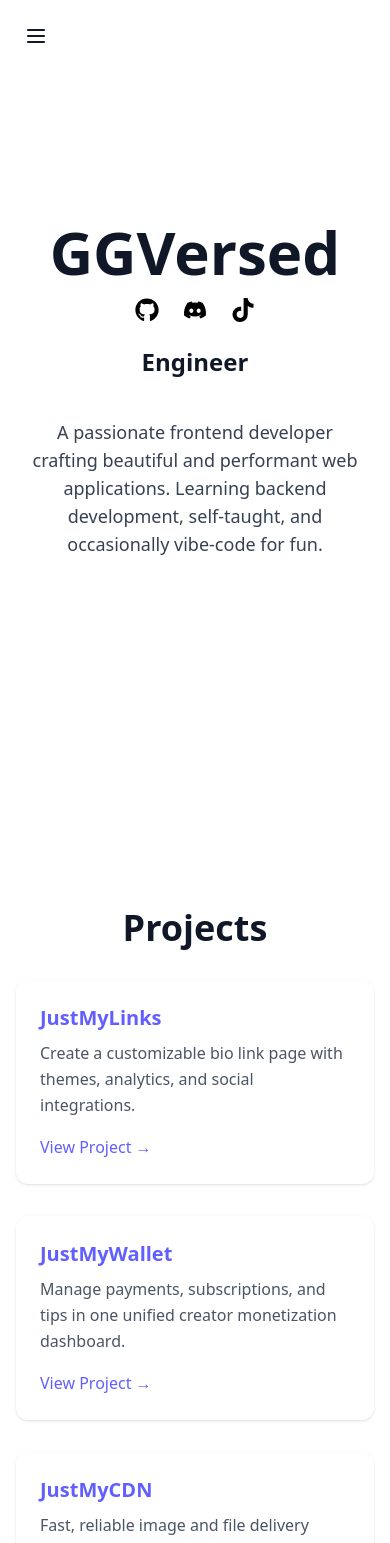
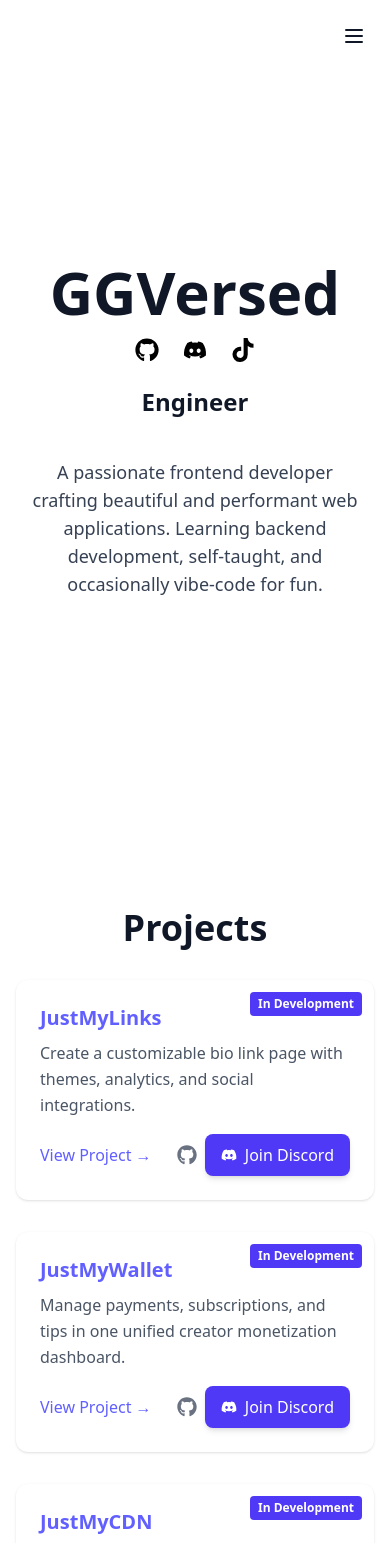
Before and after one commit to ftpggversed/my-portfolio, a Next.js app: page / in a window 390 px wide. Shown: the top 1543 px of the page. Built offline with nearby package versions, Linux system fonts and the light colour scheme.

Commit message:
modified:   src/app/page.tsx

```diff
--- a/src/app/page.tsx
+++ b/src/app/page.tsx
@@ -2,9 +2,8 @@
 
 import { useState, useEffect } from 'react';
 import { FaGithub, FaDiscord, FaTiktok } from 'react-icons/fa';
-import { Menu, X } from 'lucide-react';
+import { Menu, X, Sun, Moon } from 'lucide-react';
 import { useTheme } from 'next-themes';
-import { Sun, Moon } from 'lucide-react';
 import { motion, AnimatePresence } from 'framer-motion';
 import Link from 'next/link';
 
@@ -16,120 +15,78 @@ export default function PortfolioPage() {
 
   const taglines = ['Developer', 'Designer', 'Engineer', 'Creator'];
   const projects = [
-    {
-      title: 'JustMyLinks',
-      href: '/tools/links',
-      desc: 'Create a customizable bio link page with themes, analytics, and social integrations.'
-    },
-    {
-      title: 'JustMyWallet',
-      href: '/tools/wallet',
-      desc: 'Manage payments, subscriptions, and tips in one unified creator monetization dashboard.'
-    },
-    {
-      title: 'JustMyCDN',
-      href: '/tools/cdn',
-      desc: 'Fast, reliable image and file delivery backed by Supabase storage + usage analytics.'
-    },
-    {
-      title: 'Private CDN',
-      href: '/tools/private-cdn',
-      desc: 'Secure, private content delivery network for enterprise-grade file distribution.'
-    },
-    {
-      title: 'Simple Sandbox',
-      href: '/tools/sandbox',
-      desc: 'A live, in-browser code sandbox with support for animations, Three.js 3D scenes, and custom module imports.'
-    },
-    {
-      title: 'Phantom Nodes',
-      href: '/tools/phantom-nodes',
-      desc: 'Robust VPS and game server hosting with Pterodactyl panel and Proxmox integration for maximum uptime.'
-    }
+    { title: 'JustMyLinks', href: 'https://justmylinks.vercel.app', repo: 'https://github.com/ftpggversed/justmylinks', desc: 'Create a customizable bio link page with themes, analytics, and social integrations.' },
+    { title: 'JustMyWallet', href: 'https://justmywallet.vercel.app', repo: 'https://github.com/ftpggversed/justmywallet', desc: 'Manage payments, subscriptions, and tips in one unified creator monetization dashboard.' },
+    { title: 'JustMyCDN', href: '/tools/cdn', repo: 'https://github.com/ftpggversed/justmycdn', desc: 'Fast, reliable image and file delivery backed by Supabase storage + usage analytics.' },
+    { title: 'Private CDN', href: 'https://privatecdn.vercel.app', repo: 'https://github.com/ftpggversed/private-cdn', desc: 'Secure, private content delivery network for enterprise-grade file distribution.' },
+    { title: 'Simple Sandbox', href: 'https://simplesandbox.vercel.app', repo: 'https://github.com/ftpggversed/simplesandbox', desc: 'A live, in-browser code sandbox with support for animations, Three.js 3D scenes, and custom module imports.' },
+    { title: 'Phantom Nodes', href: 'https://phantomnodes.vercel.app', repo: 'https://github.com/ftpggversed/phantom-nodes', desc: 'Robust VPS and game server hosting with Pterodactyl panel and Proxmox integration for maximum uptime.' }
   ];
 
   useEffect(() => setMounted(true), []);
   useEffect(() => {
-    const interval = setInterval(() => {
-      setTaglineIndex((i) => (i + 1) % taglines.length);
-    }, 2500);
-    return () => clearInterval(interval);
+    const iv = setInterval(() => setTaglineIndex(i => (i + 1) % taglines.length), 2500);
+    return () => clearInterval(iv);
   }, []);
 
   const toggleTheme = () => setTheme(theme === 'dark' ? 'light' : 'dark');
-  const scrollTo = (id: string) => {
-    document.getElementById(id)?.scrollIntoView({ behavior: 'smooth' });
-  };
+  const scrollTo = (id: string) => document.getElementById(id)?.scrollIntoView({ behavior: 'smooth' });
 
   return (
     <div className="flex flex-col items-center bg-bg text-text transition-colors duration-500">
       {/* Header */}
       <header className="fixed top-0 w-full bg-white/50 dark:bg-gray-900/50 backdrop-blur-sm z-50">
-        <div className="container mx-auto flex items-center p-4">
-          {/* Mobile toggle */}
-          <button
-            className="md:hidden p-2 rounded hover:bg-gray-200 dark:hover:bg-gray-700 transition"
-            onClick={() => setNavOpen(!navOpen)}
-            aria-label="Toggle menu"
-          >
-            {navOpen ? <X size={24} /> : <Menu size={24} />}
-          </button>
-          {/* Spacer to push nav to right */}
-          <div className="flex-1" />
+        <div className="container mx-auto flex justify-end items-center p-4 space-x-4">
           {/* Nav Links */}
-          <nav className={` ${navOpen ? 'flex' : 'hidden'} md:flex flex-col md:flex-row items-center space-y-2 md:space-y-0 md:space-x-6 bg-white dark:bg-gray-900 md:bg-transparent md:dark:bg-transparent p-4 md:p-0 absolute md:relative top-full md:top-auto right-4 md:right-auto rounded-md md:rounded-none shadow-md md:shadow-none`}>
-            {['home', 'projects', 'skills', 'contact'].map((sec) => (
-              <button
-                key={sec}
+          <nav className={`${navOpen ? 'flex' : 'hidden'} md:flex items-center space-x-6 bg-white/30 dark:bg-gray-900/30 backdrop-blur-md rounded-md p-4 md:p-0 absolute md:relative top-full md:top-auto right-4 md:right-auto shadow-lg md:shadow-none`}>
+            {['home','projects','skills','contact'].map(sec => (
+              <button key={sec}
                 onClick={() => { setNavOpen(false); scrollTo(sec); }}
                 className="uppercase text-sm font-medium hover:text-primary transition"
-              >
-                {sec}
-              </button>
+              >{sec}</button>
             ))}
             {mounted && (
               <button onClick={toggleTheme} className="p-2 rounded hover:bg-gray-200 dark:hover:bg-gray-700 transition">
-                {theme === 'dark' ? <Sun size={20} /> : <Moon size={20} />}
+                {theme==='dark'?<Sun size={20}/>:<Moon size={20}/>}
               </button>
             )}
           </nav>
+          {/* Hamburger Toggle */}
+          <button
+            className="md:hidden p-2 rounded hover:bg-gray-200 dark:hover:bg-gray-700 transition"
+            onClick={() => setNavOpen(o => !o)}
+            aria-label="Toggle menu"
+          >
+            {navOpen? <X size={24}/> : <Menu size={24}/>}
+          </button>
         </div>
       </header>
 
       {/* Hero */}
-      <section id="home" className="min-h-screen flex flex-col justify-center items-center px-6">
+      <section id="home" className="min-h-screen flex flex-col justify-center items-center px-6 pt-20">
         <motion.h1
           className="text-6xl font-bold mb-4"
-          initial={{ scale: 0.8, opacity: 0 }}
-          animate={{ scale: 1, opacity: 1 }}
-          transition={{ duration: 0.8 }}
+          initial={{scale:0.8,opacity:0}} animate={{scale:1,opacity:1}} transition={{duration:0.8}}
         >
           GGVersed
         </motion.h1>
         {/* Social Icons */}
         <div className="flex space-x-6 mb-6">
-          <Link href="https://github.com/yourhandle" target="_blank" className="hover:text-primary transition">
-            <FaGithub size={24} className={`${theme === 'dark' ? 'text-white' : 'text-black'} transition-colors`} />
+          <Link href="https://github.com/ftpggversed" target="_blank" className="hover:text-primary transition">
+            <FaGithub size={24} className={`${!mounted || theme === 'dark' ? 'text-white' : 'text-black'} transition-colors`} />
           </Link>
-          <Link href="https://discord.com/invite/yourserver" target="_blank" className="hover:text-primary transition">
-            <FaDiscord size={24} className={`${theme === 'dark' ? 'text-white' : 'text-black'} transition-colors`} />
+          <Link href="https://discord.gg/BBBcbw3kdS" target="_blank" className="hover:text-primary transition">
+            <FaDiscord size={24} className={`${!mounted || theme === 'dark' ? 'text-white' : 'text-black'} transition-colors`} />
           </Link>
-          <Link href="https://www.tiktok.com/@yourhandle" target="_blank" className="hover:text-primary transition">
-            <FaTiktok size={24} className={`${theme === 'dark' ? 'text-white' : 'text-black'} transition-colors`} />
+          <Link href="https://www.tiktok.com/@ftpggversed" target="_blank" className="hover:text-primary transition">
+            <FaTiktok size={24} className={`${!mounted || theme === 'dark' ? 'text-white' : 'text-black'} transition-colors`} />
           </Link>
         </div>
         <div className="h-10 mb-8 relative">
           <AnimatePresence mode="wait">
-            <motion.h2
-              key={taglineIndex}
-              className="text-2xl font-semibold"
-              initial={{ y: 20, opacity: 0 }}
-              animate={{ y: 0, opacity: 1 }}
-              exit={{ y: -20, opacity: 0 }}
-              transition={{ duration: 0.5 }}
-            >
-              {taglines[taglineIndex]}
-            </motion.h2>
+            <motion.h2 key={taglineIndex} className="text-2xl font-semibold"
+              initial={{y:20,opacity:0}} animate={{y:0,opacity:1}} exit={{y:-20,opacity:0}} transition={{duration:0.5}}
+            >{taglines[taglineIndex]}</motion.h2>
           </AnimatePresence>
         </div>
         <p className="text-lg text-center max-w-md text-gray-700 dark:text-gray-300 mb-16">
@@ -140,30 +97,46 @@ export default function PortfolioPage() {
       {/* Projects Section */}
       <section id="projects" className="w-full py-16 bg-secondary/10 dark:bg-secondary/20">
         <div className="container mx-auto px-4">
-          <motion.h2
-            className="text-4xl font-semibold text-center mb-8"
-            initial={{ opacity: 0, y: 20 }}
-            whileInView={{ opacity: 1, y: 0 }}
-            transition={{ duration: 0.6 }}
-          >
-            Projects
-          </motion.h2>
+          <motion.h2 className="text-4xl font-semibold text-center mb-8"
+            initial={{opacity:0,y:20}} whileInView={{opacity:1,y:0}} transition={{duration:0.6}}
+          >Projects</motion.h2>
           <div className="grid gap-8 grid-cols-1 sm:grid-cols-2 lg:grid-cols-3">
-            {projects.map((proj, idx) => (
-              <motion.a
-                key={proj.title}
-                href={proj.href}
-                className="block p-6 bg-white dark:bg-gray-800 rounded-xl shadow hover:shadow-lg transition"
+            {projects.map((p,i)=>(
+              <motion.div
+                key={p.title}
+                className="relative block p-6 bg-white dark:bg-gray-800 rounded-xl shadow hover:shadow-lg transition cursor-pointer"
                 initial={{ opacity: 0, scale: 0.95 }}
                 whileInView={{ opacity: 1, scale: 1 }}
-                transition={{ delay: idx * 0.2, duration: 0.5 }}
+                transition={{ delay: i * 0.2, duration: 0.5 }}
               >
-                <h3 className="text-xl font-bold mb-2">{proj.title}</h3>
-                <p className="text-gray-600 dark:text-gray-400">{proj.desc}</p>
-                <span className="inline-block mt-4 text-primary font-medium hover:underline">
-                  View Project →
+                {/* Badge */}
+                <span className="absolute top-3 right-3 bg-indigo-600 dark:bg-indigo-500 text-white text-xs font-semibold px-2 py-1 rounded">
+                  In Development
                 </span>
-              </motion.a>
+                <Link href={p.href} className="block">
+                  <h3 className="text-xl font-bold mb-2">{p.title}</h3>
+                </Link>
+                <p className="text-gray-600 dark:text-gray-400">{p.desc}</p>
+                <div className="mt-4 flex justify-between items-center">
+                  <Link href={p.href} className="text-primary font-medium hover:underline">
+                    View Project →
+                  </Link>
+                  <div className="flex items-center space-x-2">
+                    <Link href={p.repo} target="_blank" rel="noopener noreferrer" className="text-gray-500 hover:text-primary transition">
+                      <FaGithub size={20} />
+                    </Link>
+                    <a
+                      href="https://discord.gg/BBBcbw3kdS"
+                      target="_blank"
+                      rel="noopener noreferrer"
+                      className="inline-flex items-center px-4 py-2 bg-indigo-600 dark:bg-indigo-500 text-white rounded-lg shadow-md hover:bg-indigo-700 dark:hover:bg-indigo-600 transition"
+                    >
+                      <FaDiscord className="mr-2" />
+                      Join Discord
+                    </a>
+                  </div>
+                </div>
+              </motion.div>
             ))}
           </div>
         </div>
@@ -173,13 +146,8 @@ export default function PortfolioPage() {
       <section id="skills" className="w-full py-16">
         <h2 className="text-4xl font-semibold text-center mb-8">Skills</h2>
         <div className="flex flex-wrap justify-center gap-4 px-6">
-          {['Next.js', 'React', 'Tailwind', 'TypeScript', 'Framer Motion', 'Node.js', 'Express', 'HTML', 'CSS', 'JavaScript', 'C#', 'Lua'].map((skill) => (
-            <span
-              key={skill}
-              className="px-4 py-2 bg-primary/10 dark:bg-primary/20 rounded-full text-primary"
-            >
-              {skill}
-            </span>
+          {['Next.js','React','Tailwind','TypeScript','Framer Motion','Node.js','Express','HTML','CSS','JavaScript','C#','Lua'].map(skill=>(
+            <span key={skill} className="px-4 py-2 bg-primary/10 dark:bg-primary/20 rounded-full text-primary">{skill}</span>
           ))}
         </div>
       </section>
@@ -187,16 +155,11 @@ export default function PortfolioPage() {
       {/* Contact Section */}
       <section id="contact" className="w-full py-16 bg-primary/20 flex flex-col items-center">
         <h2 className="text-4xl font-semibold mb-4">Get In Touch</h2>
-        <p className="mb-6 text-center max-w-md">
-          I’m open to collaborating on projects. Reach out via email to start a conversation!
-        </p>
-        <motion.a
-          href="mailto:you@example.com"
+        <p className="mb-6 text-center max-w-md">I’m open to collaborating on projects. Reach out via email to start a conversation!</p>
+        <motion.a href="mailto:you@example.com"
           className="px-8 py-3 bg-primary text-white font-medium rounded-full hover:bg-primary/90 transition"
-          whileHover={{ scale: 1.05 }}
-        >
-          Say Hello
-        </motion.a>
+          whileHover={{scale:1.05}}
+        >Say Hello</motion.a>
       </section>
     </div>
   );
```
